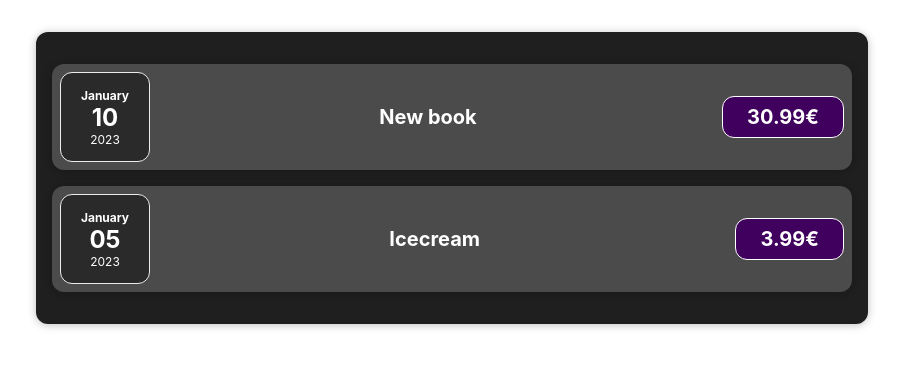
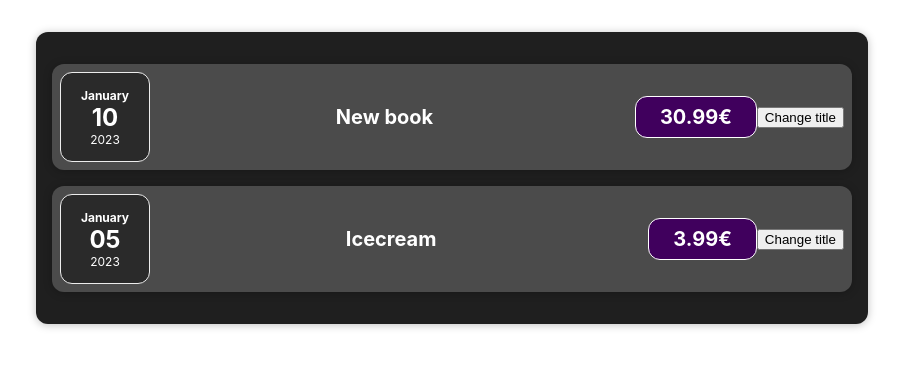
Before and after one commit to Sanksernebo/Expenses, a React (Create React App) app: page / in a window 1280 px wide. Shown: the top 368 px of the page, without its empty margins (188-1091 px from the left). Built offline with nearby package versions, Linux system fonts and the light colour scheme.

Commit message:
Ülesanne 8 esimene

```diff
--- a/src/components/Expenses/ExpenseItem.js
+++ b/src/components/Expenses/ExpenseItem.js
@@ -2,8 +2,10 @@
 import Card from '../UI/Card'
 import ExpenseDate from "./ExpenseDate";
 
-function ExpenseItem(props){
-
+const ExpenseItem = (props) => {
+    const clickHandler = () => {
+        console.log('Clicked!')
+    }
     return (
         <Card className="expense-item">
             <ExpenseDate date={props.expenseData.date}></ExpenseDate>
@@ -11,6 +13,7 @@
                 <h2>{props.expenseData.title}</h2>
                 <div className="expense-item__price">{props.expenseData.price}€</div>
             </div>
+            <button onClick={clickHandler}>Change title</button>
         </Card>
     )
 }
--- a/src/components/Expenses/Expenses.js
+++ b/src/components/Expenses/Expenses.js
@@ -1,7 +1,7 @@
 import './Expenses.css'
 import ExpenseItem from "./ExpenseItem";
 import Card from '../UI/Card'
-function Expenses(props){
+const Expenses = (props) => {
     return (
     <Card className="expenses">
         <ExpenseItem expenseData={props.expenses[0]}></ExpenseItem>
--- a/src/components/UI/Card.js
+++ b/src/components/UI/Card.js
@@ -1,6 +1,6 @@
 import './Card.css'
 
-function Card(props){
+const Card = (props) => {
     const classes = 'card ' + props.className
     return (
         <div className={classes}>{props.children}</div>
```
